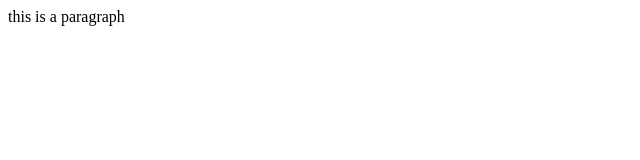
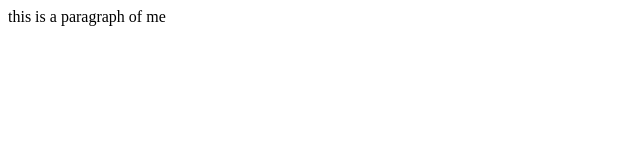
Before and after one commit to Aiman990-crypto/SCM_LAB2, a plain HTML site: page index.html in a window 1280 px wide. Shown: the full height of the page, 0-640 px from the left. Drawn offline with Linux system fonts and the light colour scheme.

Commit message:
Update index.html

```diff
--- a/index.html
+++ b/index.html
@@ -5,7 +5,7 @@
     </title>
     <body>
       <p>
-        this is a paragraph
+        this is a paragraph of me
       </p>
     </body>
   </head>
```
